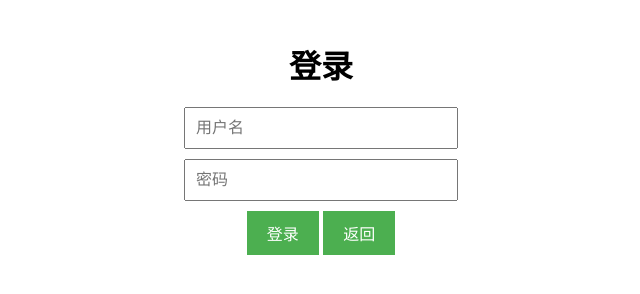
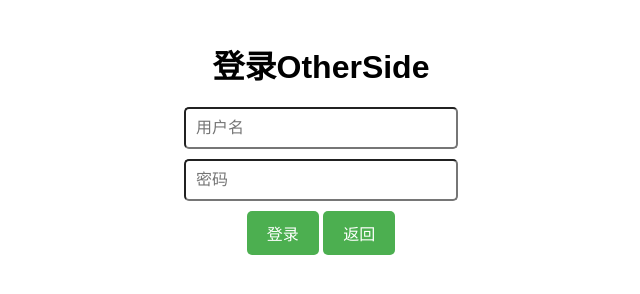
Before and after one commit to qebse/qebse.github.io, a plain HTML site: page login.html in a window 1280 px wide. Shown: the whole page, without its empty margins (319-959 px from the left). Drawn offline with Linux system fonts and the light colour scheme.

Commit message:
Update login.html

```diff
--- a/login.html
+++ b/login.html
@@ -19,6 +19,7 @@
                 margin-bottom: 10px;
                 width: 250px;
                 font-size: 16px;
+                border-radius: 5px;
             }
             input[type="submit"] {
                 padding: 10px 20px;
@@ -27,6 +28,7 @@
                 color: #fff;
                 border: none;
                 cursor: pointer;
+                border-radius: 5px;
             }
             input[type="button"] {
                 padding: 10px 20px;
@@ -35,16 +37,17 @@
                 color: #fff;
                 border: none;
                 cursor: pointer;
+                border-radius: 5px;
             }
         </style>
     </head>
     <body>
-        <h1>登录</h1>
+        <h1>登录OtherSide</h1>
         <form id="loginForm">
             <input type="text" id="username" placeholder="用户名" required><br>
             <input type="password" id="password" placeholder="密码" required><br>
             <input type="submit" value="登录">
-            <a href="index.html"><input type="button" value="返回"></a>
+            <a href="./index.html"><input type="button" value="返回"></a>
         </form>
         <script>
             document.getElementById("loginForm").addEventListener("submit", function(event) {
```
